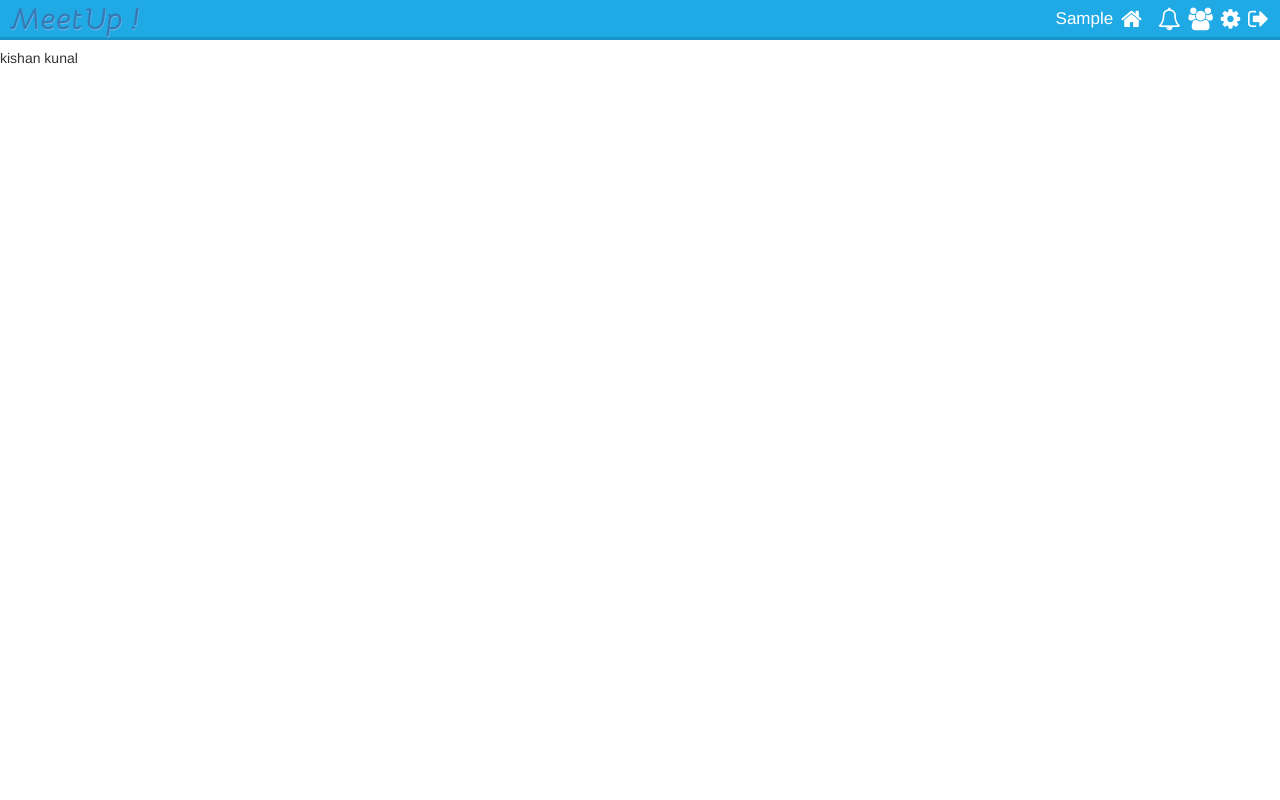
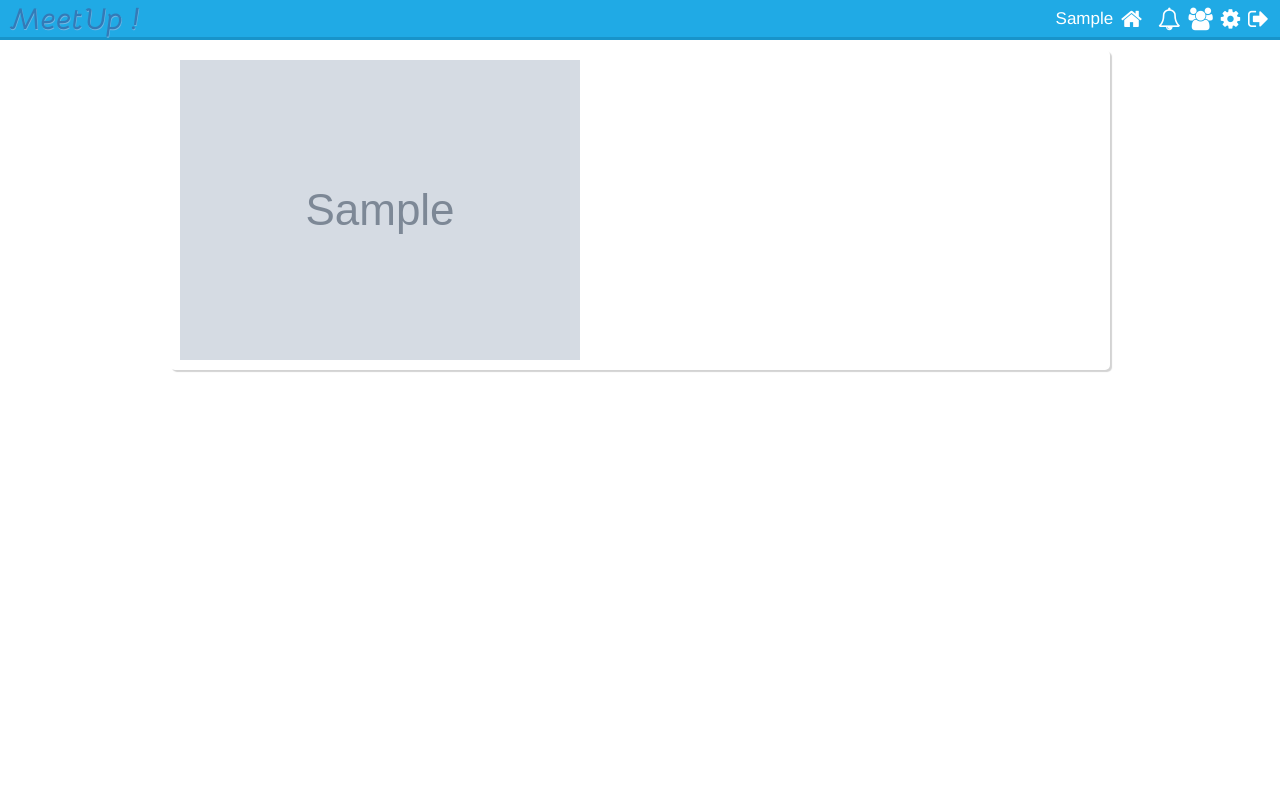
Before and after one commit to kishankunal/MeetUp, a PHP site: page / in a window 1280 px wide. Run offline with PHP 8.4, Linux system fonts and the light colour scheme; the visitor is signed in with stand-in values (Sample User, id 1); tables that the repository leaves empty or names only in its code hold one stand-in row (values such as "Sample post"); grey boxes marked "Sample" are stand-in pictures; some libraries are stand-ins or nearby versions.

Commit message:
user mode created

```diff
--- a/assets/css/style.css
+++ b/assets/css/style.css
@@ -19,6 +19,8 @@ body{
     border-bottom:.25em solid #1894ca;
     margin: 0 0 10px 0;
     display: inline-flex;
+    position: fixed;
+    z-index: 10;
 }
 
 .logo{
@@ -50,3 +52,25 @@ nav a:hover{
     color: #ffff;
     opacity: .7;
 }
+
+.wrapper{
+    margin: 0 auto;
+    top: 50px;
+    position: relative;
+    padding: 0 10px;
+    width: 75%;
+    min-width: 950px;
+}
+.column{
+    background-color: #fff;
+    padding: 10px;
+    border: 1 px solid #D3D3d3;
+    border-radius: 5px;
+    box-shadow: 2px 2px 1px #D3D3d3;
+    z-index: -1;
+}
+.user_deatils{
+    width: 250px;
+    float: left;
+    margin-bottom: 20PX;
+}
--- a/index.php
+++ b/index.php
@@ -1,10 +1,10 @@
 <?php
     include("includes/header.php");
 ?>
-
-
-
-
-    kishan kunal
+   <div class="wrapper">
+        <div class="user_details column">
+            <a href="#"><img src="<?php echo $user['profile_pic'];?>" alt="<?php echo $user['username'];?>"></a>
+        </div>
+   </div>
 </body>
 </html>
```
Also changed, not shown: assets/images/profile_pic/defaults/default_2.png (renamed from assets/images/profile_pics/defaults/default_2.png), assets/images/profile_pic/defaults/default_profile_pic.png (renamed from assets/images/profile_pics/defaults/default_profile_pic.png), assets/images/profile_pic/defaults/head_alizarin.png (renamed from assets/images/profile_pics/defaults/head_alizarin.png), assets/images/profile_pic/defaults/head_belize_hole.png (renamed from assets/images/profile_pics/defaults/head_belize_hole.png), assets/images/profile_pic/defaults/head_carrot.png (renamed from assets/images/profile_pics/defaults/head_carrot.png), assets/images/profile_pic/defaults/head_deep_blue.png (renamed from assets/images/profile_pics/defaults/head_deep_blue.png), assets/images/profile_pic/defaults/head_emerald.png (renamed from assets/images/profile_pics/defaults/head_emerald.png), assets/images/profile_pic/defaults/head_green_sea.png (renamed from assets/images/profile_pics/defaults/head_green_sea.png), assets/images/profile_pic/defaults/head_nephritis.png (renamed from assets/images/profile_pics/defaults/head_nephritis.png), assets/images/profile_pic/defaults/head_pete_river.png (renamed from assets/images/profile_pics/defaults/head_pete_river.png), assets/images/profile_pic/defaults/head_pomegranate.png (renamed from assets/images/profile_pics/defaults/head_pomegranate.png), assets/images/profile_pic/defaults/head_red.png (renamed from assets/images/profile_pics/defaults/head_red.png), assets/images/profile_pic/defaults/head_sun_flower.png (renamed from assets/images/profile_pics/defaults/head_sun_flower.png), assets/images/profile_pic/defaults/head_turqoise.png (renamed from assets/images/profile_pics/defaults/head_turqoise.png), 2 more files.
